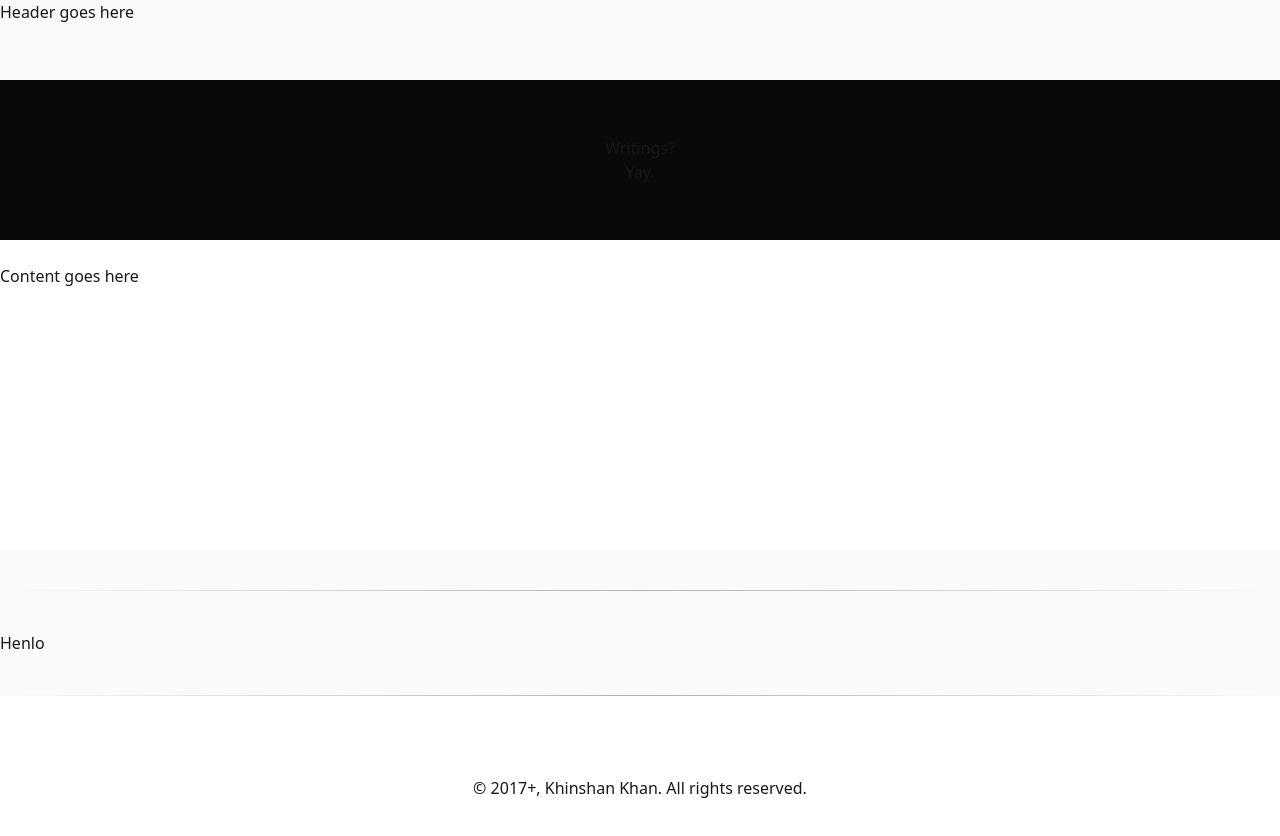
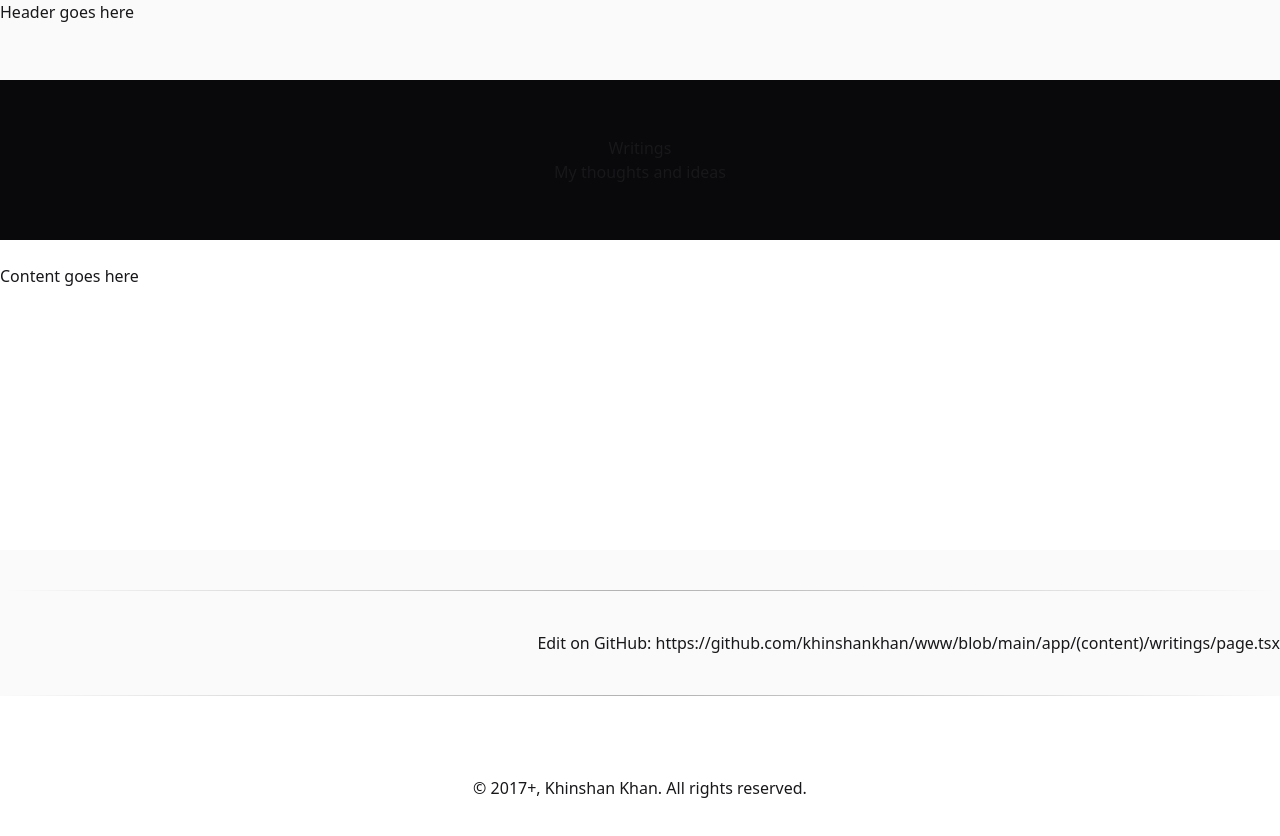
Before and after one commit to khinshankhan/www, a Next.js app: page /writings in a window 1280 px wide. Shown: the top 836 px of the page. Built offline with nearby package versions, Linux system fonts and the light colour scheme.

Commit message:
properly add props to content layout for reusability

```diff
--- a/app/(content)/writings/page.tsx
+++ b/app/(content)/writings/page.tsx
@@ -2,7 +2,11 @@ import { ContentPageLayout } from "@/components/layouts/content";
 
 export default async function Page() {
   return (
-    <ContentPageLayout>
+    <ContentPageLayout
+      title="Writings"
+      subtitle="My thoughts and ideas"
+      filePath="app/(content)/writings/page.tsx"
+    >
       <main className="">Content goes here</main>
     </ContentPageLayout>
   );
--- a/components/layouts/content.tsx
+++ b/components/layouts/content.tsx
@@ -1,26 +1,39 @@
 import { Divider } from "@/components/primitives/divider";
 
 interface ContentPageLayoutProps {
+  title: React.ReactNode;
+  subtitle: React.ReactNode;
+  filePath?: string;
   children: React.ReactNode;
 }
-export function ContentPageLayout({ children }: ContentPageLayoutProps) {
+export function ContentPageLayout({
+  title,
+  subtitle,
+  filePath,
+  children,
+}: ContentPageLayoutProps) {
   return (
     <>
       <main>
         <header className="bg-zinc-950 py-14 text-center">
-          <h1 className="">Writings?</h1>
-          <span>Yay.</span>
+          <h1 className="">{title}</h1>
+          <span>{subtitle}</span>
         </header>
         <div className="container mx-auto pt-6">{children}</div>
       </main>
 
-      <div className="bg-zinc-50 dark:bg-zinc-950 pt-10">
-        <div className="container mx-auto">
-          <Divider />
-          <div className="my-10">Henlo</div>
-          <Divider />
+      {filePath && (
+        <div className="bg-zinc-50 dark:bg-zinc-950 pt-10">
+          <div className="container mx-auto">
+            <Divider />
+            <div className="my-10 text-center md:text-right">
+              Edit on GitHub:{" "}
+              {`https://github.com/khinshankhan/www/blob/main/${filePath}`}
+            </div>
+            <Divider />
+          </div>
         </div>
-      </div>
+      )}
     </>
   );
 }
```
